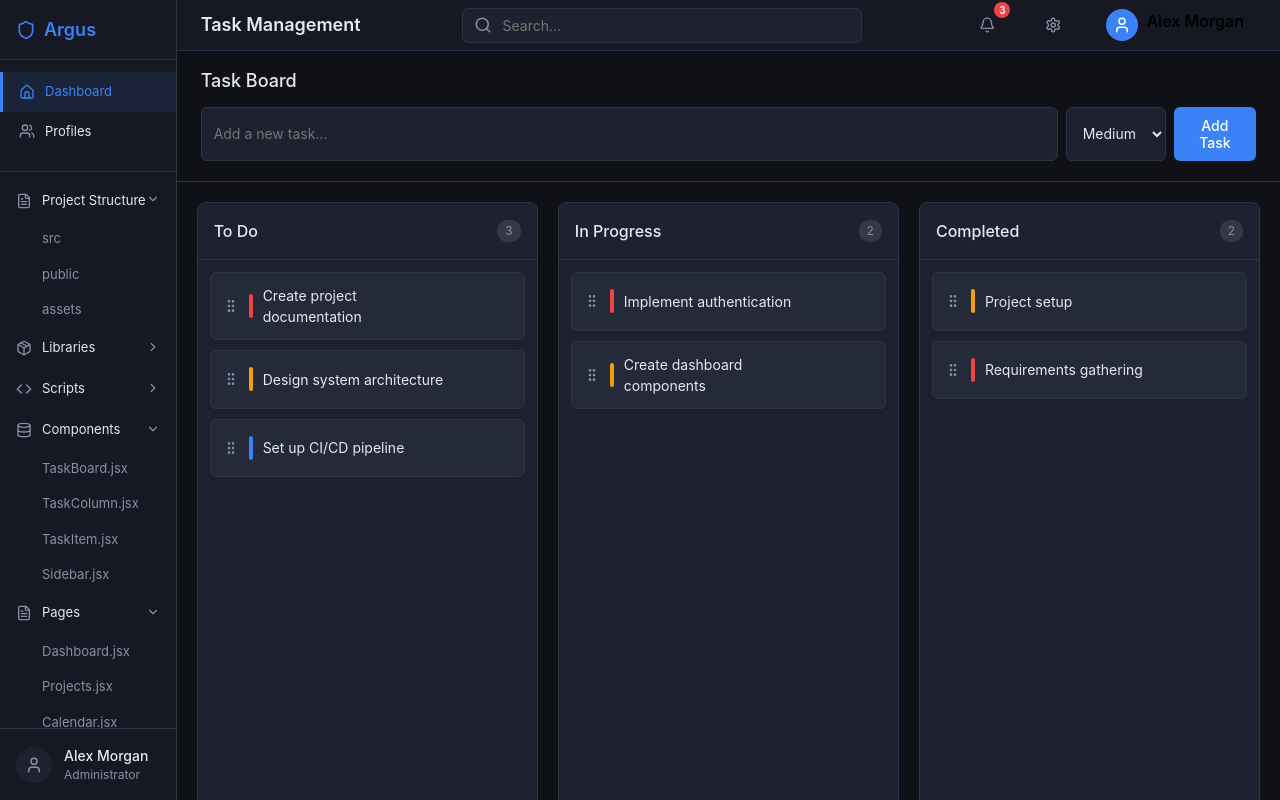
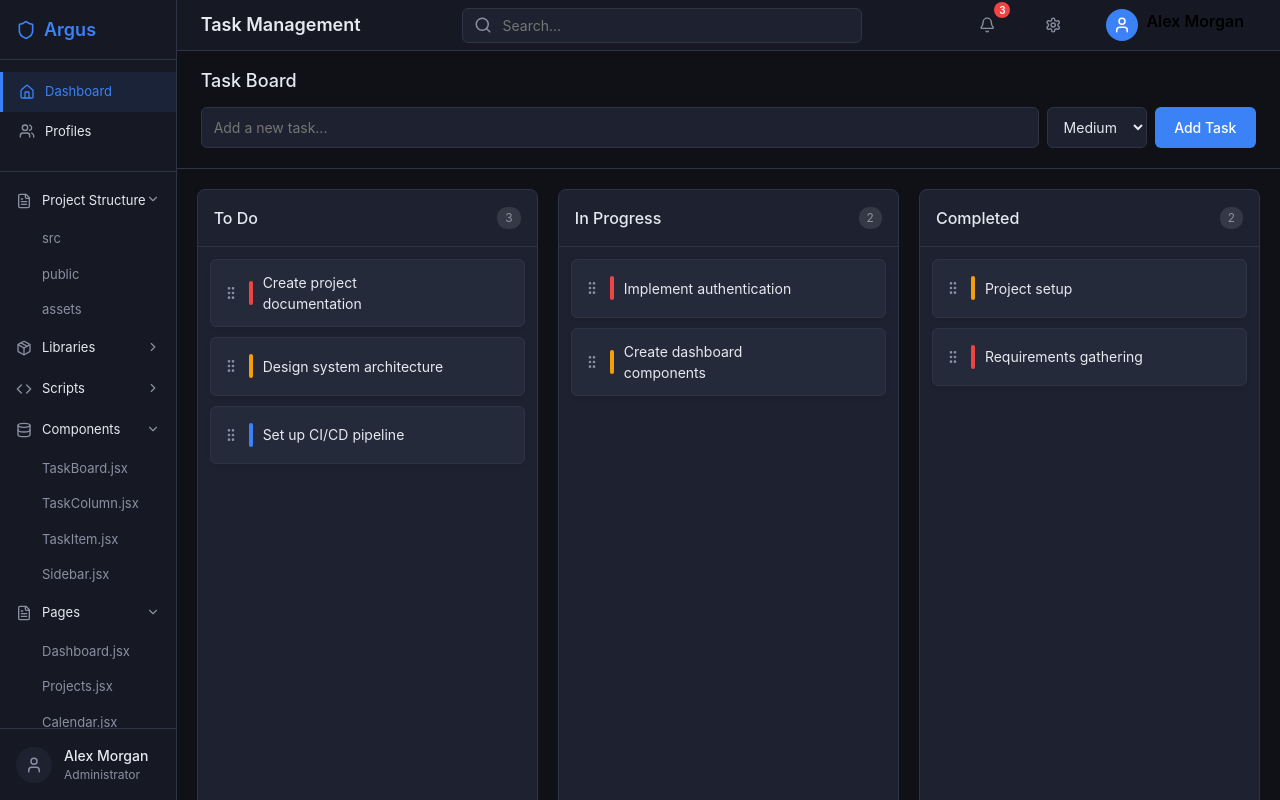
Before and after one commit to Huzaifa-io/Drag-and-Drop, a React (Vite) app: page / in a window 1280 px wide. Built offline with nearby package versions, Linux system fonts and the light colour scheme.

Commit message:
fix: ensure add-button has consistent width in TaskBoard component

```diff
--- a/src/styles/TaskBoard.css
+++ b/src/styles/TaskBoard.css
@@ -52,6 +52,7 @@
     padding: 10px 16px;
     background-color: var(--highlight-color);
     color: white;
+    width: 120px;
     border-radius: 6px;
     font-size: 14px;
     font-weight: 500;
```
